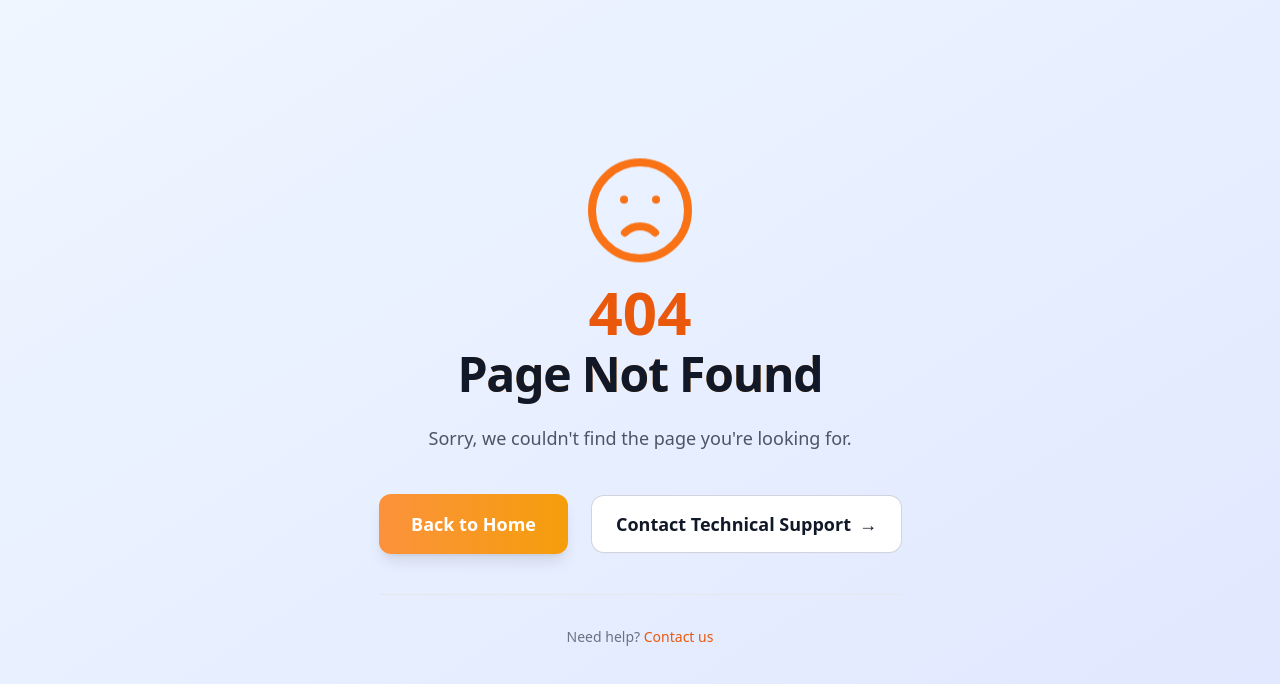
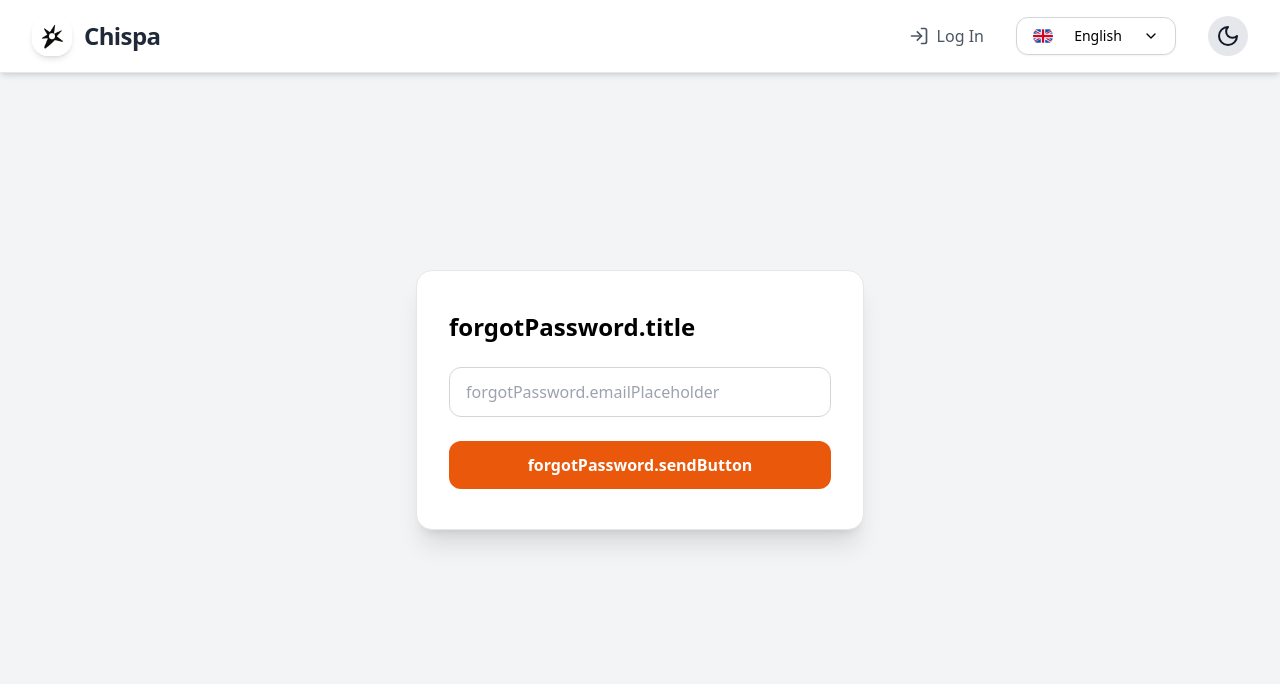
Before and after one commit to JaviDaw1/chispa-app1, a React (Vite) app: page /forgot-password in a window 1280 px wide. Before the commit this address had no page. Shown: the top 684 px of the page. Built offline with nearby package versions, Linux system fonts and the light colour scheme.

Commit message:
[chs] forgot password page added

```diff
--- a/src/App.jsx
+++ b/src/App.jsx
@@ -15,6 +15,7 @@ import BlockedUsers from './pages/BlockedUsers';
 import AuthService from './services/AuthService';
 import Language from './pages/Language';
 import ChangePassword from './pages/ChangePassword';
+import ForgotPassword from './pages/ForgotPassword';
 
 const authService = new AuthService();
 
@@ -48,6 +49,7 @@ export default function App() {
         <Route path="/settings/blockedUsers" element={<BlockedUsers />} />
         <Route path="/settings/languages" element={<Language />} />
         <Route path="/settings/change-password" element={<ChangePassword />} />
+        <Route path="/forgot-password" element={<ForgotPassword />} />
       </Routes>
     </Router>
   );
--- /dev/null
+++ b/src/pages/ForgotPassword.jsx
@@ -0,0 +1,59 @@
+import { useState } from "react";
+import { useTranslation } from "react-i18next";
+import AuthService from "../services/AuthService";
+import Alert from "../components/Alert";
+import Header from "../components/Header";
+
+export default function ForgotPassword() {
+  const { t } = useTranslation();
+  const [email, setEmail] = useState("");
+  const [message, setMessage] = useState("");
+  const [error, setError] = useState("");
+  const [loading, setLoading] = useState(false);
+
+  const handleSubmit = async (e) => {
+    e.preventDefault();
+    setLoading(true);
+    setError("");
+    setMessage("");
+    try {
+      await AuthService.forgotPassword(email);
+      setMessage(t("forgotPassword.emailSent"));
+    } catch (err) {
+      setError(err.message || t("forgotPassword.error"));
+    } finally {
+      setLoading(false);
+    }
+  };
+
+  return (
+    <div className="min-h-screen flex flex-col">
+      <Header />
+      <div className="flex-grow flex items-center justify-center px-4">
+        <form
+          onSubmit={handleSubmit}
+          className="bg-white dark:bg-gray-900 px-8 py-10 shadow-xl rounded-2xl w-full max-w-md space-y-6 border border-gray-200 dark:border-gray-700"
+        >
+          <h2 className="text-2xl font-bold mb-4">{t("forgotPassword.title")}</h2>
+          {message && <Alert message={message} type="success" />}
+          {error && <Alert message={error} type="error" />}
+          <input
+            type="email"
+            required
+            value={email}
+            onChange={(e) => setEmail(e.target.value)}
+            className="block w-full rounded-xl border border-gray-300 dark:border-gray-600 py-3 px-4"
+            placeholder={t("forgotPassword.emailPlaceholder")}
+          />
+          <button
+            type="submit"
+            disabled={loading}
+            className="w-full bg-orange-600 text-white rounded-xl py-3 font-semibold"
+          >
+            {t("forgotPassword.sendButton")}
+          </button>
+        </form>
+      </div>
+    </div>
+  );
+}
--- a/src/pages/Login.jsx
+++ b/src/pages/Login.jsx
@@ -137,6 +137,15 @@ export default function Login() {
             </button>
           </form>
 
+          <div className="flex justify-end">
+            <Link
+              to="/forgot-password"
+              className="text-sm text-orange-600 hover:underline font-medium"
+            >
+              {t('login.forgotPassword')}
+            </Link>
+          </div>
+
           <Divider text={t('login.or')} />
 
           <div className="text-center text-sm text-gray-600 dark:text-gray-400">
--- a/src/services/AuthService.js
+++ b/src/services/AuthService.js
@@ -158,4 +158,14 @@ export default class AuthService {
       );
     }
   }
+
+  static async forgotPassword(email) {
+    try {
+      await api.post("/auth/forgot-password", { email });
+    } catch (error) {
+      throw new Error(
+        error.response?.data?.message || "Error al enviar el correo de recuperación"
+      );
+    }
+  }
 }
```
